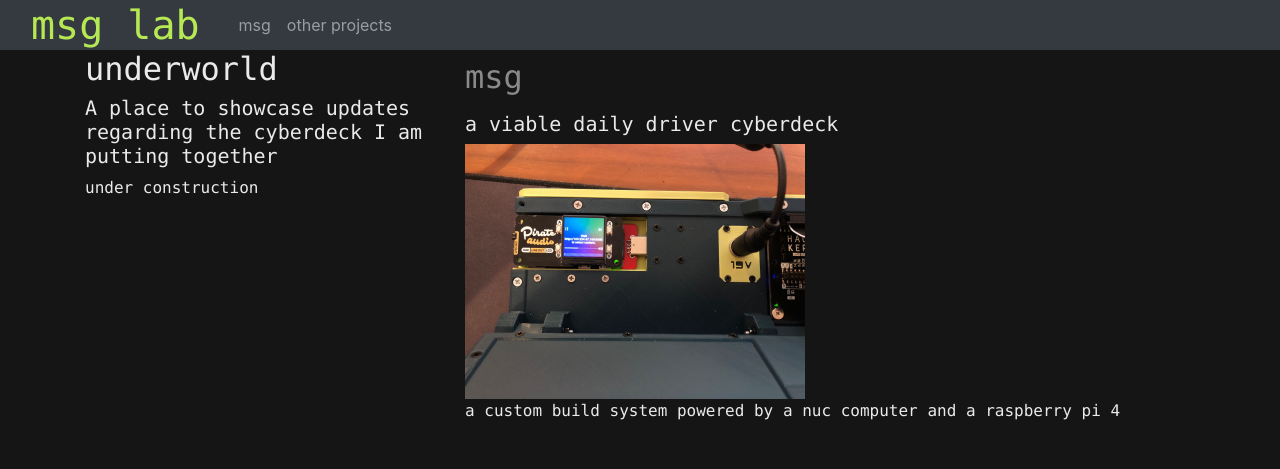
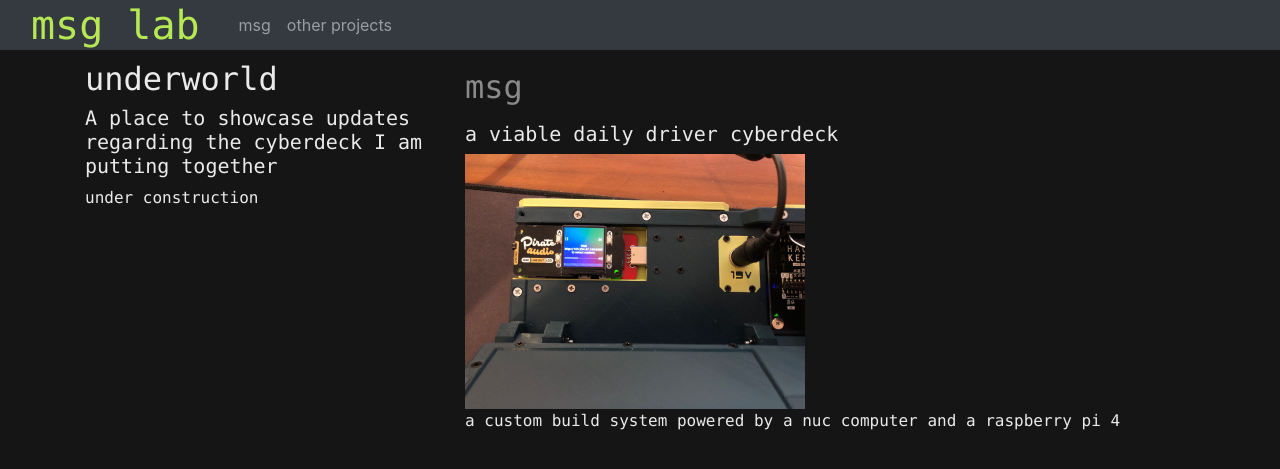
Before and after one commit to msglab/msglab, a Jekyll site: the page index.html, which Jekyll copies as it is, in a window 1280 px wide. Shown: the top 469 px of the page. Built offline with Jekyll 4.4.1, drawn with Linux system fonts in a browser that asks for light colours.

Commit message:
fix top bar

```diff
--- a/html/msg.html
+++ b/html/msg.html
@@ -53,6 +53,7 @@
 <!--   navigation bar -->
 
 <div class="container" style="margin-top:50px;
+padding-top: 10px;
 color: #eaeaea;
 font-size: 16px;
 line-height: 1.5;
--- a/index.html
+++ b/index.html
@@ -63,6 +63,7 @@
 <!--   navigation bar -->
 
   <div class="container" style="margin-top:50px;
+    padding-top: 10px;
     color: #eaeaea;
     font-size: 16px;
     line-height: 1.5;
```
